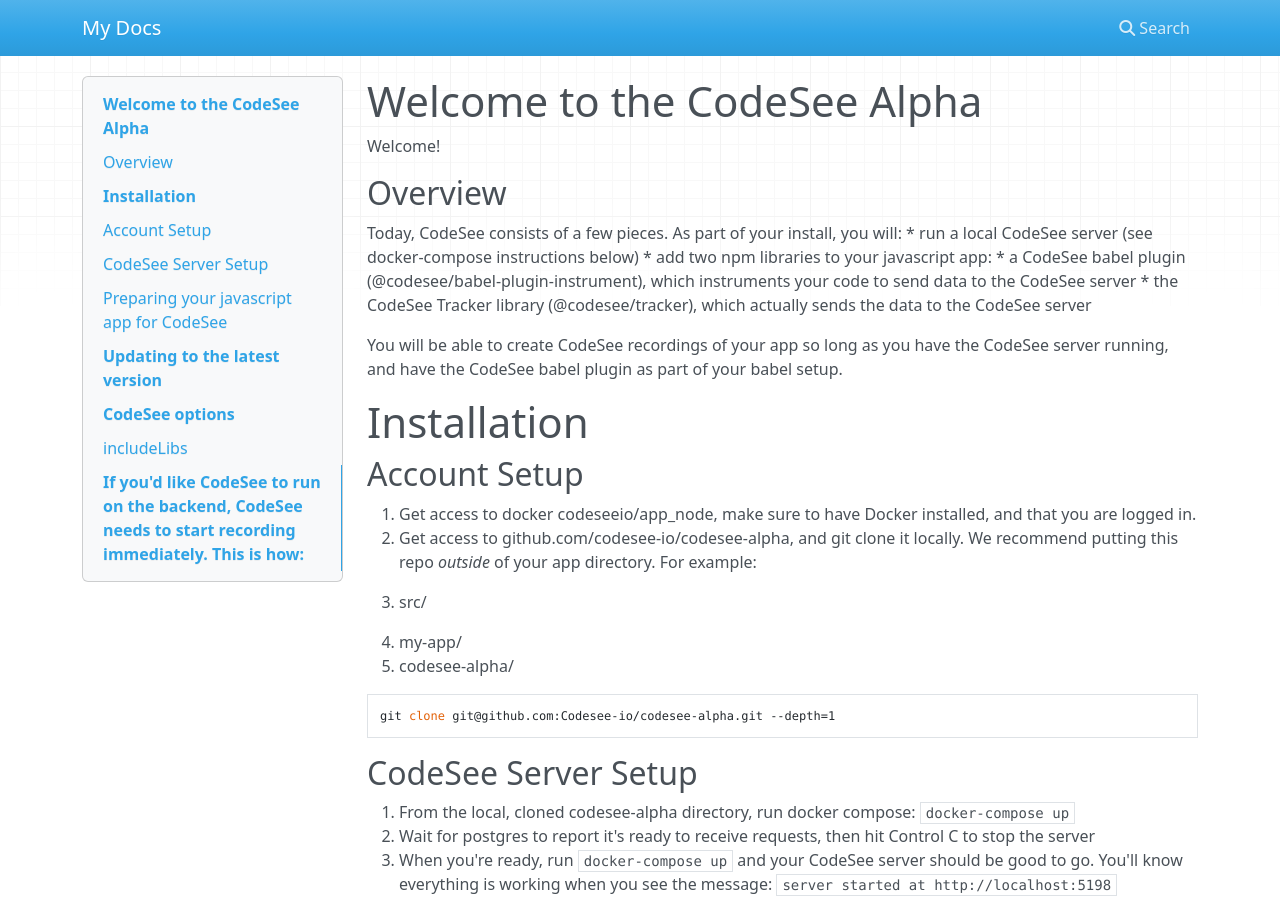
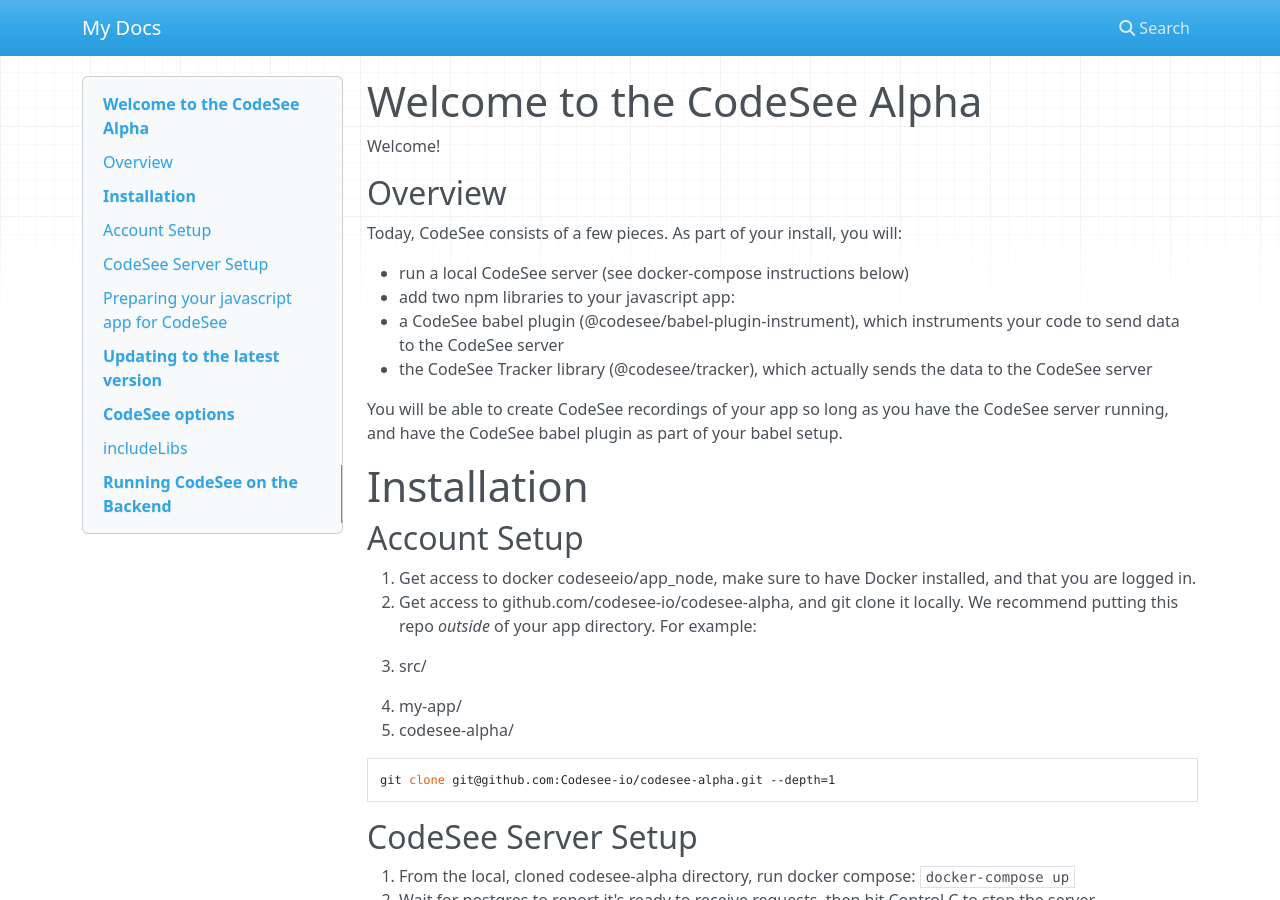
Before and after one commit to Codesee-io/docs, an MkDocs documentation site: the page built from docs/index.md, in a window 1280 px wide and 900 px high. Built offline with MkDocs 1.6.1, drawn with Linux system fonts in a browser that asks for light colours; nearby versions of some CDN libraries; some of the changed text lies outside the part shown.

Commit message:
fixed bullet points

```diff
--- a/docs/index.md
+++ b/docs/index.md
@@ -3,6 +3,7 @@ Welcome!
 
 ## Overview
 Today, CodeSee consists of a few pieces. As part of your install, you will:
+
 * run a local CodeSee server (see docker-compose instructions below)
 * add two npm libraries to your javascript app:
   * a CodeSee babel plugin (@codesee/babel-plugin-instrument), which instruments your code to send data to the CodeSee server
@@ -110,7 +111,8 @@ Currently, this option allows the following libraries:
 
 
 
-# If you'd like CodeSee to run on the backend, CodeSee needs to start recording immediately. This is how:
+# Running CodeSee on the Backend
+If you'd like CodeSee to run on the backend, CodeSee needs to start recording immediately. This is how:
 
 Two options, either:
  - set the env variable `CODESEE_RECORD_ON_START` to `true`
```
